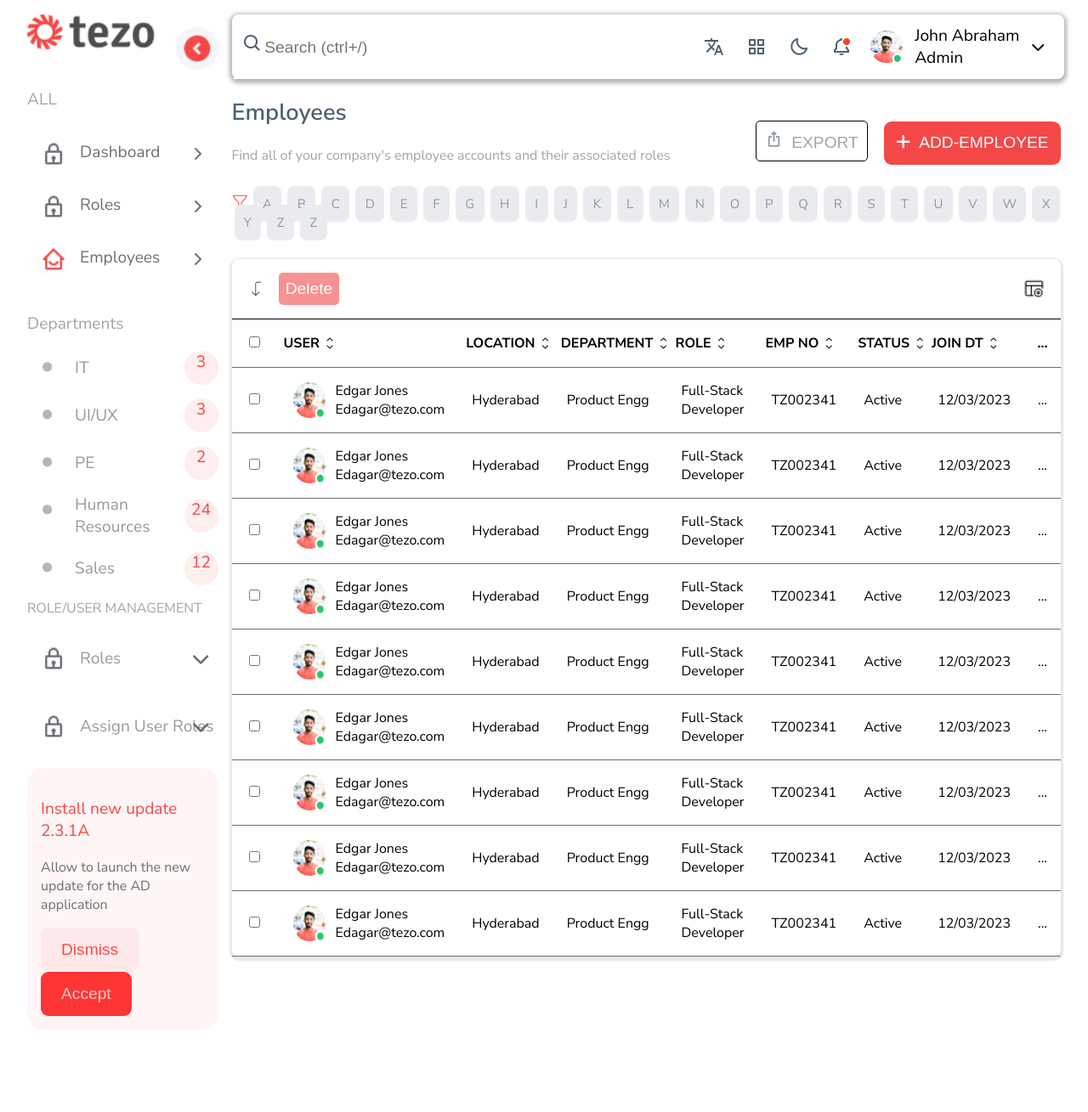
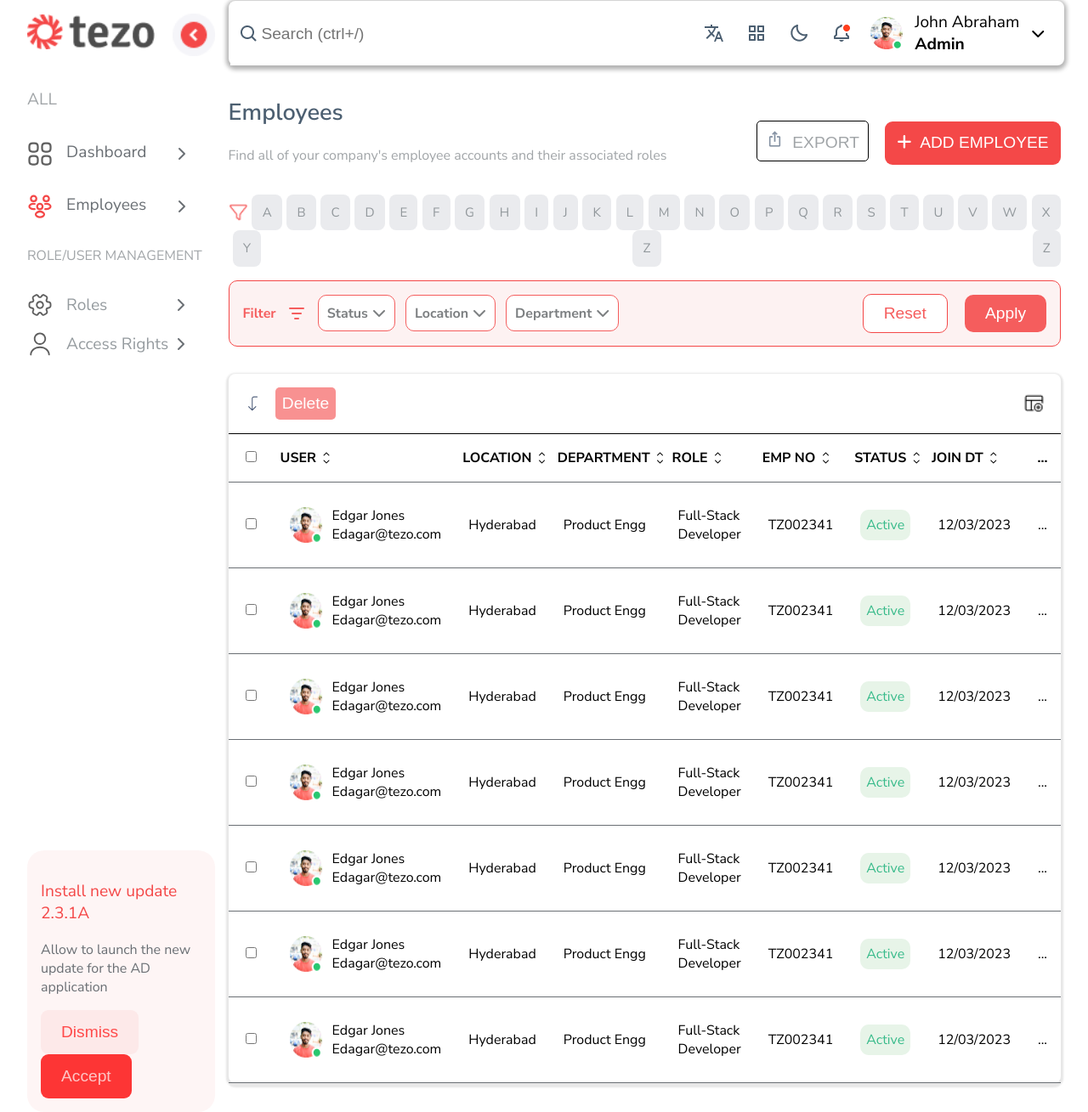
Before and after one commit to Sanjuchilukuri/Tezo_Employee, a plain HTML site: page index.html in a window 1280 px wide. Shown: the part 15-1324 px from the top of the page at 85% size. Before the commit the page ends 1259 px from the top, so only its background shows below. Drawn offline with Linux system fonts and the light colour scheme.

Commit message:
--homepage completed

```diff
--- a/index.css
+++ b/index.css
@@ -6,7 +6,7 @@ body {
   box-sizing: border-box;
 }
 .container {
-  padding: 2rem;
+  padding: 1rem 2rem;
   display: flex;
   gap: 1rem;
 }
@@ -27,6 +27,7 @@ body {
     }
   }
   .logo {
+    margin-top: 1rem;
     width: 150px;
     height: auto;
     img {
@@ -37,7 +38,7 @@ body {
   .nav-content {
     width: 100%;
     margin-top: 2.5rem;
-    .items {
+    .dashboard-items {
       & > p:first-child {
         color: #a1a5a8;
         font-size: 1.2rem;
@@ -47,13 +48,13 @@ body {
         position: relative;
       }
       .dashboard,
-      .roles,
       .employees {
         position: relative;
         display: flex;
         justify-content: space-between;
         align-items: center;
-        padding: 1rem;
+        /* padding: 1rem; */
+        padding: 1rem 1rem 1rem 0rem;
         cursor: pointer;
         width: 85%;
         /* background-color: #FDE1E1; */
@@ -86,7 +87,7 @@ body {
       .items {
         display: none;
         margin: 0;
-        padding-left: 1.2rem;
+        padding-left: .5rem;
         list-style: none;
         li {
           font-size: 1.2rem;
@@ -135,7 +136,7 @@ body {
         &::after {
           content: " ";
           position: absolute;
-          right: -5px;
+          right: 0px;
           top: 0;
           height: 60px;
           width: 6px;
@@ -145,69 +146,24 @@ body {
       }
     }
 
-    .departments {
-      margin-top: 2rem;
-      & > p:first-child {
-        color: #a1a5a8;
-        font-size: 1.2rem;
-      }
-      ul {
-        list-style: none;
-        margin-top: 1rem;
-        padding-left: 1rem;
-        li {
-          display: flex;
-          align-items: center;
-          justify-content: space-between;
-          margin-top: 1rem;
-          position: relative;
-          & > p:first-child {
-            margin: 0;
-            padding-left: 2.5rem;
-            color: rgb(149, 154, 158);
-            font-size: 1.2rem;
-          }
-          .count {
-            text-align: center;
-            background-color: #feeeee;
-            border-radius: 50%;
-            height: 40px;
-            min-width: 40px;
-            p {
-              font-size: 1.2rem;
-              margin: 0;
-              width: 100%;
-              height: 100%;
-              color: #f44848;
-            }
-          }
-        }
-        li::before {
-          position: absolute;
-          left: 2px;
-          top: 13px;
-          font-family: "FontAwesome";
-          content: "\f111";
-          font-size: 0.7rem;
-          color: rgba(106, 111, 116, 0.5);
-        }
-      }
-    }
-
     .user-management {
       margin-top: 1rem;
-      position: relative;
       & > p:first-child {
         margin: 0;
         color: #a1a5a8;
         font-size: 1rem;
       }
+      .user-roles{
+        margin-top: 1rem;
+      }
       .user-roles,
       .assign-roles {
+        width: 85%;
+        position: relative;
         display: flex;
         justify-content: flex-start;
         align-items: center;
-        padding: 1rem 0rem 0rem 1rem;
+        padding: 1rem 0rem 0rem 0rem;
         gap: 1rem;
         cursor: pointer;
         img {
@@ -215,6 +171,7 @@ body {
           height: 30px;
         }
         p {
+          margin: 0;
           font-size: 1.2rem;
           color: #959b9f;
         }
@@ -222,15 +179,17 @@ body {
           font-family: "FontAwesome";
           content: "\f078";
           position: absolute;
-          right: 10px;
-          font-size: 1.3rem;
+          right: 0px;
           color: #6a6f74;
           font-weight: 900;
+          rotate: 270deg;
         }
       }
     }
 
     .update {
+      position: relative;
+      top:565px;
       background-color: rgba(253, 233, 233, 0.456);
       padding: 1rem;
       margin: 1rem 0rem 0rem;
@@ -285,7 +244,7 @@ header {
     height: 100%;
     input {
       background-image: url(./images/search.png);
-      background-position: 10px 20px;
+      background-position: 10px 25px;
       background-repeat: no-repeat;
       padding-left: 2.3rem;
       font-size: 1.2rem;
@@ -307,6 +266,9 @@ header {
         margin: 0;
         min-width: 127px;
       }
+      .role{
+        font-weight: bold;
+      }
     }
     & > * {
       cursor: pointer;
@@ -319,6 +281,7 @@ header {
 }
 
 .main-content {
+  margin-top: 1rem;
   .add-employee {
     display: flex;
     align-items: flex-end;
@@ -363,21 +326,86 @@ header {
       padding-right: 10px;
     }
   }
-  .filter {
+  .options {
+    display: flex;
+    align-items: center;
     margin-top: 2.2rem;
+    flex-wrap: wrap;
+    justify-content: space-between;
+    img{
+      height: 20px;
+    }
     span {
       background-color: #eaebee;
-      padding: 0.7rem 0.71rem;
-      margin-left: 3px;
+      padding: 0.7rem 0.77rem;
+      margin-left: 5px;
       border-radius: 8px;
       font-size: 15px;
       color: #91979b;
     }
-    &::before {
+    /* &::before {
       content: url(./images/filter.png);
+    } */
+  }
+
+  .filter{
+    margin-top: 1rem;
+    display: flex;
+    justify-content: space-between;
+    align-items: center;
+    padding: .7rem 1rem;
+    border:1px solid #F44848;
+    background-color: #FDF2F2;
+    border-radius: 10px;
+    .filter-options{
+      display: flex;
+      align-items: center;
+      gap: .8rem;
+      p{
+        font-size: 1rem;
+        color: #F55D5D;
+        font-weight: 700;
+      }
+      div{
+        border: 1px solid #F55D5D;
+        padding: .6rem;
+        text-align: center;
+        border-radius: 10px;
+        background-color: #fff;
+        p{
+          font-size: 1rem;
+          margin: 0;
+          color: #7c7f81;
+        }
+        p::after{
+          font-family: 'FontAwesome';
+          content: '\f078';
+          margin-left: 5px;
+        }
+      }
+    }
+    .btn{
+      button{
+        padding: .7rem 1.5rem;
+        border-radius: 10px;
+        border: none;
+        margin-left: 1rem;
+      }
+      .reset{
+        background-color: #fff;
+        color: #F55D5D;
+        font-size: 1.2rem;
+        border:1px solid #F44848;
+      }
+      .apply{
+        background-color: #F55D5D;
+        color: #fff;
+        font-size: 1.2rem;
+      }
     }
   }
-  .table {
+
+  .user-data {
     margin-top: 2rem;
     box-shadow: 0px 2px 2px 3px rgba(174, 174, 174, 0.299);
     border-radius: 8px;
@@ -453,6 +481,12 @@ header {
           }
         }
       }
+      .apperance p{
+        background-color:#E7F4E8;
+        padding: 7px;
+        border-radius: 10px;
+        color: #39bb8b;
+      }
     }
   }
 }
--- a/index.html
+++ b/index.html
@@ -13,44 +13,32 @@
   </head>
   <body>
     <div class="container">
+
+      <!-- Sidebar Section Starts -->
       <aside class="sidebar">
+        <!-- icon section starts -->
         <div class="sidebar-icon">
-          <img
-            class="nav-img"
-            src="./images/slidebar.png"
-            alt="slidebar image"
-            onclick="openNav()"
-          />
+          <img class="nav-img" src="./images/slidebar.png" alt="slidebar image"/>
         </div>
         <div class="logo">
           <img src="./images/logo.png" alt="Logo image" />
         </div>
+        <!-- icon section ends -->
+
+        <!-- nav-content starts -->
         <div class="nav-content">
-          <section class="items">
+
+          <div>
+            <!-- dashboard items section starts -->
+            <section class="dashboard-items">
               <p>ALL</p>
               <div class="dashboard-dropdown">
                 <div class="dashboard">
                   <div>
-                  <img src="./images/lock.png" alt="dashboard image" />
+                    <img src="./images/dashboard.svg" alt="dashboard image" />
                     <p>Dashboard</p>
                   </div>
                 </div>
-              <!-- <ul id="dashboard-items">
-                            <li>Profile</li>
-                            <li>Help</li>
-                        </ul> -->
-            </div>
-            <div class="roles-dropdown">
-              <div class="roles">
-                <div>
-                  <img src="./images/lock.png" alt="roles image" />
-                  <p>Roles</p>
-                </div>
-              </div>
-              <!-- <ul id="roles-items">
-                            <li>Full-Stack-Developer</li>
-                            <li>QA Analyst</li>
-                        </ul> -->
               </div>
 
               <div class="employee-dropdown">
@@ -58,7 +46,7 @@
                 <label for="click" class="tmp">
                   <div class="employees">
                     <div>
-                    <img src="./images/employee.png" alt="employees image" />
+                      <img src="./images/employees.svg" alt="employees image" />
                       <p>Employees</p>
                     </div>
                   </div>
@@ -70,55 +58,24 @@
                 </ul>
               </div>
             </section>
+            <!-- dashboard items section ends  -->
 
-          <section class="departments">
-            <p>Departments</p>
-            <ul>
-              <li>
-                <p>IT</p>
-                <div class="count">
-                  <p>3</p>
-                </div>
-              </li>
-              <li>
-                <p>UI/UX</p>
-                <div class="count">
-                  <p>3</p>
-                </div>
-              </li>
-              <li>
-                <p>PE</p>
-                <div class="count">
-                  <p>2</p>
-                </div>
-              </li>
-              <li>
-                <p>Human Resources</p>
-                <div class="count">
-                  <p>24</p>
-                </div>
-              </li>
-              <li>
-                <p>Sales</p>
-                <div class="count">
-                  <p>12</p>
-                </div>
-              </li>
-            </ul>
-          </section>
-
+            <!-- user-management section starts -->
             <section class="user-management">
               <p>ROLE/USER MANAGEMENT</p>
               <div class="user-roles">
-              <img src="./images/lock.png" alt="roles image" />
+                <img src="./images/roles.svg" alt="roles image" />
                 <p>Roles</p>
               </div>
               <div class="assign-roles">
-              <img src="./images/lock.png" alt="user roles image" />
-              <p>Assign User Roles</p>
+                <img src="./images/access-rights.svg" alt="user roles image" />
+                <p>Access Rights</p>
               </div>
             </section>
+            <!-- user-management section ends-->
+          </div>
 
+          <!-- Update section starts -->
           <section class="update">
             <p>Install new update 2.3.1A</p>
             <p class="description">
@@ -129,10 +86,15 @@
               <button class="">Accept</button>
             </div>
           </section>
+          <!-- Update section ends -->
         </div>
+        <!-- nav-content ends -->
       </aside>
+      <!-- Sidebar section ends -->
 
+      <!-- Main section starts -->
       <main>
+        <!-- header Section starts -->
         <header>
           <div class="search-bar">
             <input type="text" placeholder="Search (ctrl+/)" />
@@ -149,7 +111,11 @@
             </div>
           </div>
         </header>
+        <!-- header Section ends -->
+
+        <!-- Main content section starts -->
         <div class="main-content">
+          <!-- Add employee section starts -->
           <section class="add-employee">
             <div class="text">
               <h2>Employees</h2>
@@ -160,11 +126,14 @@
             </div>
             <div class="btn">
               <button class="export">EXPORT</button>
-              <button class="add">ADD-EMPLOYEE</button>
+              <button class="add">ADD EMPLOYEE</button>
             </div>
           </section>
+          <!-- Add employee section ends -->
 
-          <section class="filter">
+          <!-- options section starts -->
+          <section class="options">
+            <img src="./images/filter.png" alt="filter icon">
             <span>A</span>
             <span>B</span>
             <span>C</span>
@@ -193,8 +162,33 @@
             <span>Z</span>
             <span>Z</span>
           </section>
+          <!-- options section ends -->
 
-          <section class="table">
+          <!-- filter section starts -->
+          <section class="filter">
+            <div class="filter-options">
+              <p>Filter</p>
+              <img src="./images/sort-descending.png" alt="sorting icon">
+              <div >
+                <p>Status</p>
+              </div>
+              <div >
+                <p>Location</p>
+              </div>
+              <div >
+                <p>Department</p>
+              </div>
+            </div>
+
+            <div class="btn">
+              <button class="reset">Reset</button>
+              <button class="apply">Apply</button>
+            </div>
+          </section>
+          <!-- filter section ends -->
+
+          <!-- user-data section starts -->
+          <section class="user-data">
             <div class="delete">
               <div class="btn">
                 <img src="./images/arrow-left-down.png" alt="arrow-left-down" />
@@ -264,7 +258,9 @@
                 <td>Product Engg</td>
                 <td>Full-Stack Developer</td>
                 <td>TZ002341</td>
-                <td>Active</td>
+                <td class="apperance">
+                  <p>Active</p>
+                </td>
                 <td>12/03/2023</td>
                 <td>...</td>
               </tr>
@@ -283,7 +279,9 @@
                 <td>Product Engg</td>
                 <td>Full-Stack Developer</td>
                 <td>TZ002341</td>
-                <td>Active</td>
+                <td class="apperance">
+                  <p>Active</p>
+                </td>
                 <td>12/03/2023</td>
                 <td>...</td>
               </tr>
@@ -302,7 +300,9 @@
                 <td>Product Engg</td>
                 <td>Full-Stack Developer</td>
                 <td>TZ002341</td>
-                <td>Active</td>
+                <td class="apperance">
+                  <p>Active</p>
+                </td>
                 <td>12/03/2023</td>
                 <td>...</td>
               </tr>
@@ -321,7 +321,9 @@
                 <td>Product Engg</td>
                 <td>Full-Stack Developer</td>
                 <td>TZ002341</td>
-                <td>Active</td>
+                <td class="apperance">
+                  <p>Active</p>
+                </td>
                 <td>12/03/2023</td>
                 <td>...</td>
               </tr>
@@ -340,7 +342,9 @@
                 <td>Product Engg</td>
                 <td>Full-Stack Developer</td>
                 <td>TZ002341</td>
-                <td>Active</td>
+                <td class="apperance">
+                  <p>Active</p>
+                </td>
                 <td>12/03/2023</td>
                 <td>...</td>
               </tr>
@@ -359,7 +363,9 @@
                 <td>Product Engg</td>
                 <td>Full-Stack Developer</td>
                 <td>TZ002341</td>
-                <td>Active</td>
+                <td class="apperance">
+                  <p>Active</p>
+                </td>
                 <td>12/03/2023</td>
                 <td>...</td>
               </tr>
@@ -378,51 +384,17 @@
                 <td>Product Engg</td>
                 <td>Full-Stack Developer</td>
                 <td>TZ002341</td>
-                <td>Active</td>
-                <td>12/03/2023</td>
-                <td>...</td>
-              </tr>
-              <tr>
-                <td><input type="checkbox" /></td>
-                <td>
-                  <div class="user">
-                    <img src="./images/admin.png" alt="user" />
-                    <div class="user-details">
-                      <p class="name">Edgar Jones</p>
-                      <p class="mail">Edagar@tezo.com</p>
-                    </div>
-                  </div>
+                <td class="apperance">
+                  <p>Active</p>
                 </td>
-                <td>Hyderabad</td>
-                <td>Product Engg</td>
-                <td>Full-Stack Developer</td>
-                <td>TZ002341</td>
-                <td>Active</td>
-                <td>12/03/2023</td>
-                <td>...</td>
-              </tr>
-              <tr>
-                <td><input type="checkbox" /></td>
-                <td>
-                  <div class="user">
-                    <img src="./images/admin.png" alt="user" />
-                    <div class="user-details">
-                      <p class="name">Edgar Jones</p>
-                      <p class="mail">Edagar@tezo.com</p>
-                    </div>
-                  </div>
-                </td>
-                <td>Hyderabad</td>
-                <td>Product Engg</td>
-                <td>Full-Stack Developer</td>
-                <td>TZ002341</td>
-                <td>Active</td>
                 <td>12/03/2023</td>
                 <td>...</td>
               </tr>
             </table>
           </section>
+          <!-- user-data section ends -->
         </div>
+        <!-- Main content section ends -->
       </main>
     </div>
   </body>
```
Also changed, not shown: images/Vector (1).svg (added), images/Vector.svg (added), images/access-rights.svg (added), images/arrow-down-hover.png (deleted), images/dashboard.svg (added), images/edit.svg (added), images/email-1_svgrepo.com.svg (added), images/employees.svg (added), images/home.png (renamed from images/employee.png), images/homepage-new.png (added), images/location-pin-alt-1_svgrepo.com.svg (added), images/roles-employee-page.png (added), images/roles.svg (added), images/rolespage.png (added), 3 more files. Lines whose indentation alone changed are shown as unchanged.
